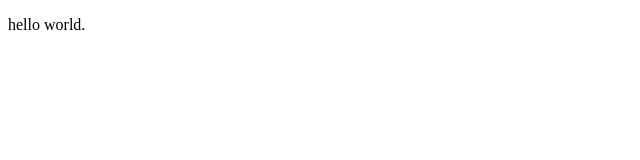
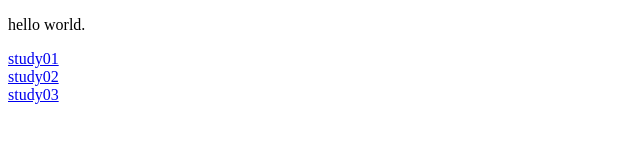
Before and after one commit to hyamakami/html_study, a plain HTML site: page index.html in a window 1280 px wide. Shown: the whole page, without its empty margins (0-640 px from the left). Drawn offline with Linux system fonts and the light colour scheme.

Commit message:
link to study0?

```diff
--- a/index.html
+++ b/index.html
@@ -10,5 +10,13 @@
 		<p>
 			hello world.
 		</p>
+		<p>
+			<a href="study01/study01.html">study01</a>
+			<br>
+			<a href="study02/top.html">study02</a>
+			<br>
+			<a href="study03/study03.html">study03</a>
+			<br>
+		</p>
 	</body>
 </html>
```
